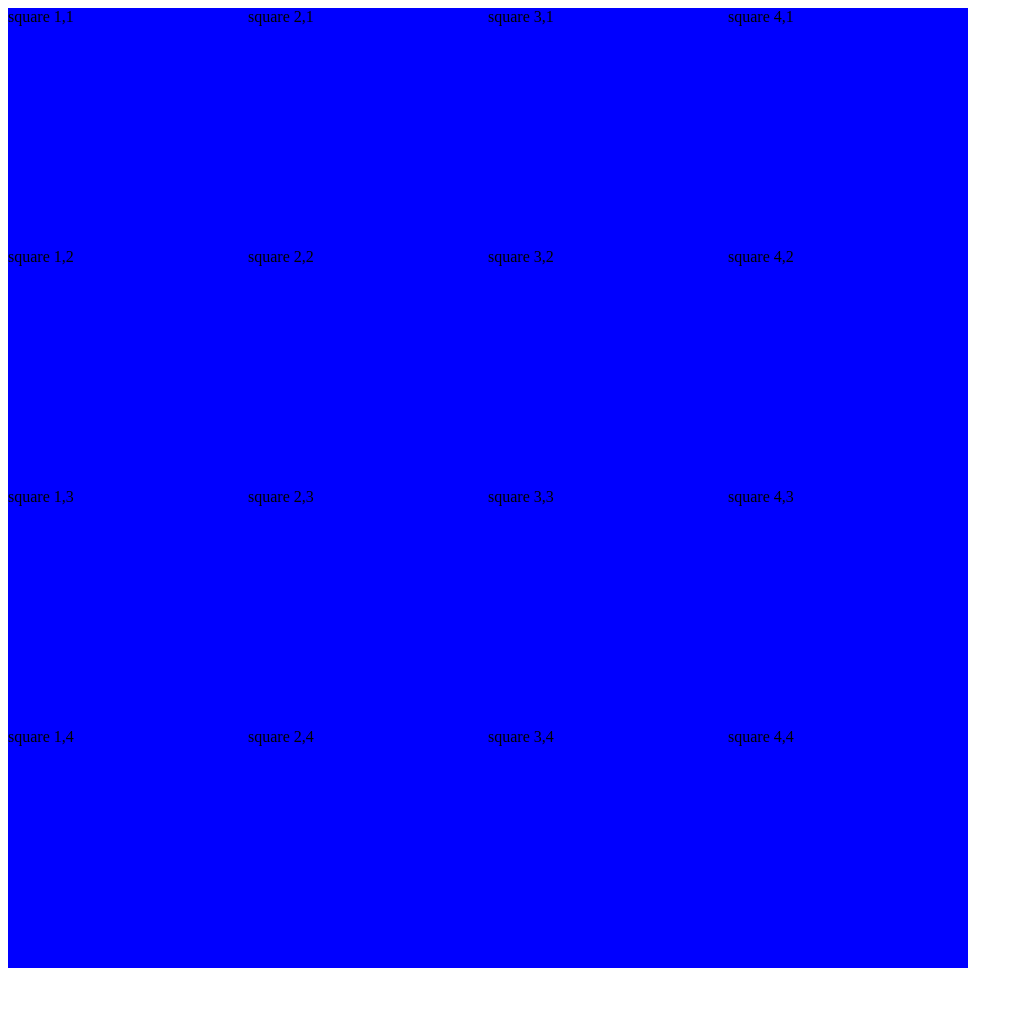
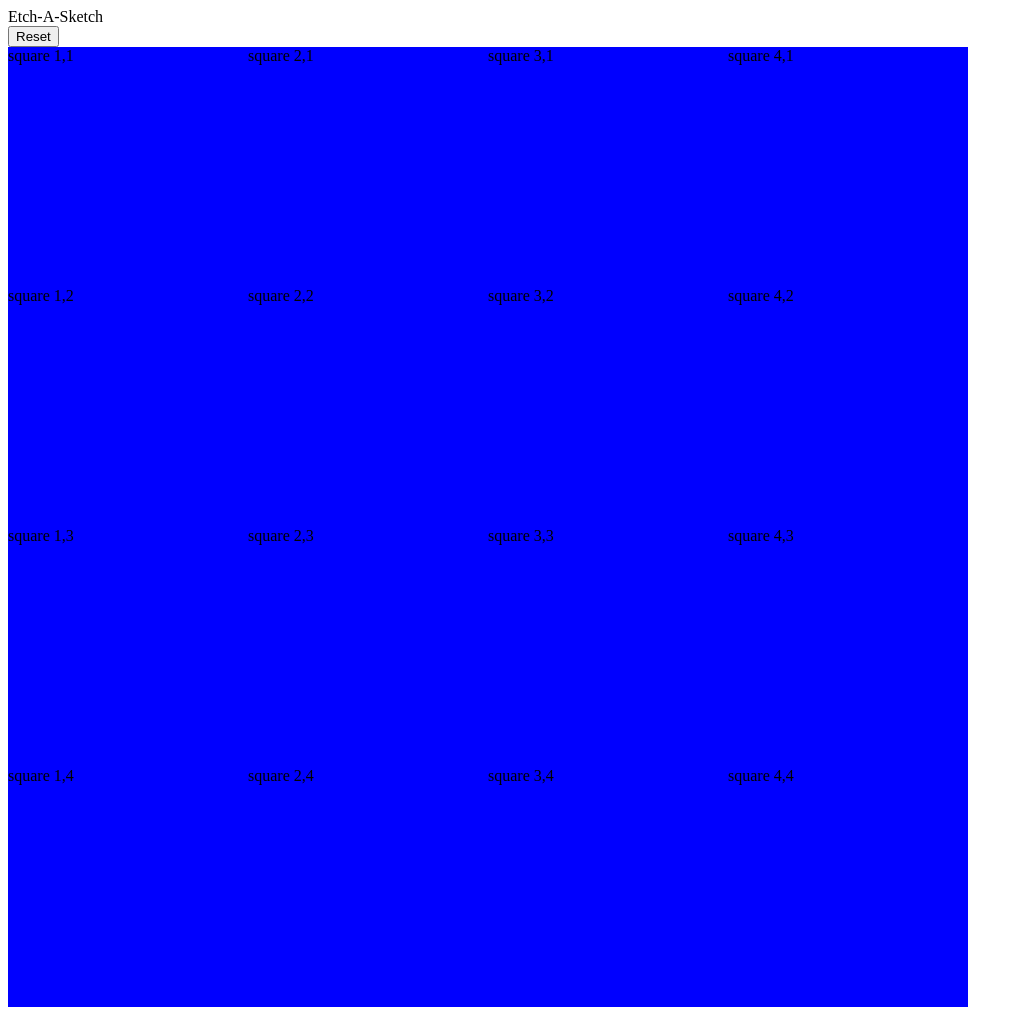
Before and after one commit to mathpianop/Etch-A-Sketch, a plain HTML site: page index.html in a window 1280 px wide. Shown: the whole page, without its empty margins (0-1023 px from the left). Before the commit the page ends 976 px from the top, so only its background shows below. Drawn offline with Linux system fonts and the light colour scheme.

Commit message:
Created mouseover effect. Created html button that will reset (eventually).

```diff
--- a/index.html
+++ b/index.html
@@ -1,4 +1,6 @@
 <html>
+    <header>Etch-A-Sketch</header>
+    <button>Reset</button>
     <div id="container"></div>
 </html>
 
@@ -21,9 +23,27 @@
         square.classList.add(`square${i},${j}`);
         square.style.gridColumn = `${i}`;
         square.style.gridRow = `${j}`
-        container.appendChild(square); }
+        container.appendChild(square);
+         }
 
     }
 
+    container.addEventListener('hover', function(e) {
+        e.target.style.backgroundColor = "pink";
+    });
+
+    const squares = document.querySelector('#container').querySelectorAll('div');
+    console.log(squares);
+    squares.forEach((div) => {
+
+    div.addEventListener('mouseover', function(e){
+        e.target.style.backgroundColor = "pink";
+
+    });
+});
+
+
+
+
 
 </script>
```
Also changed, not shown: 1 other file.
